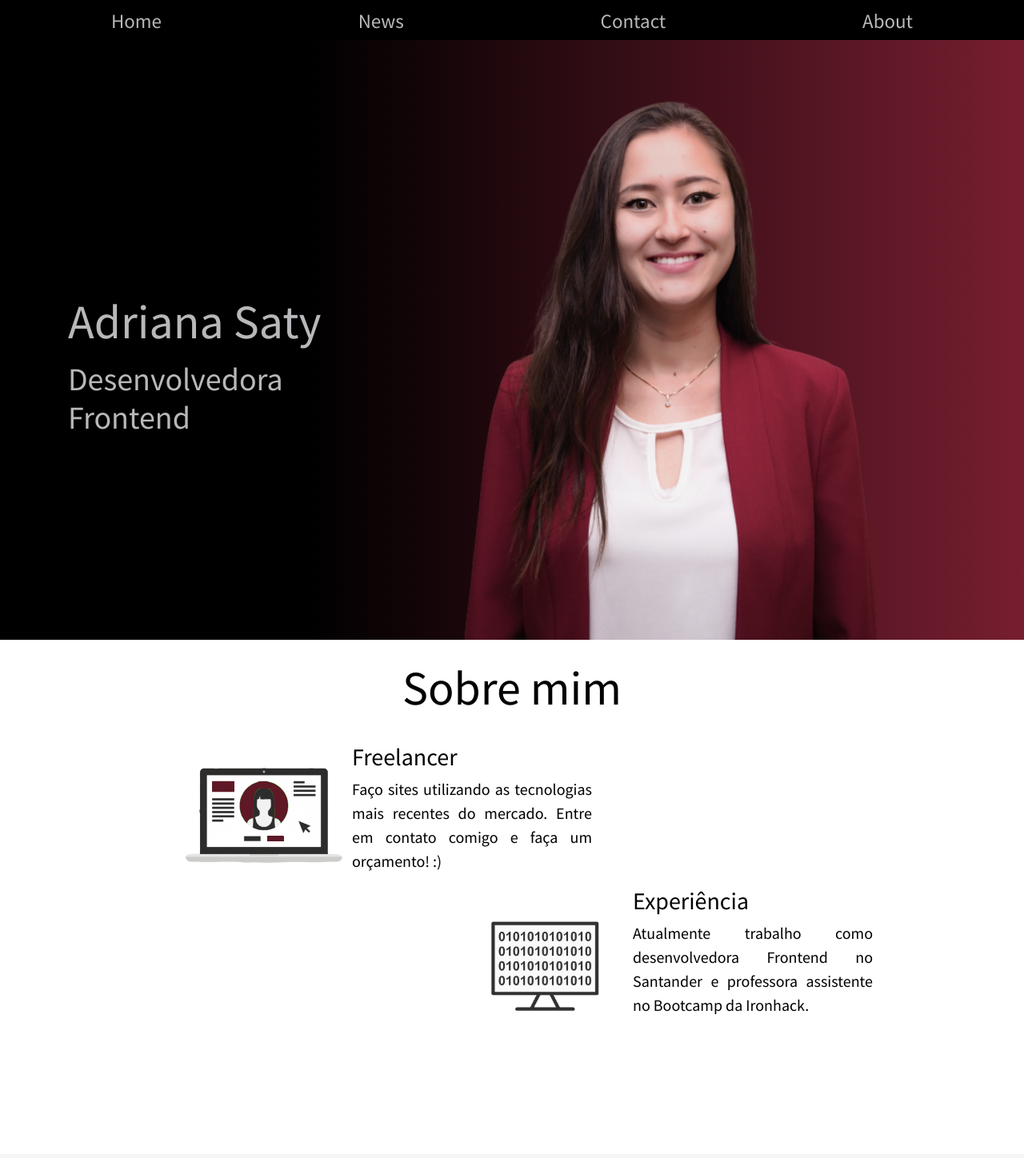
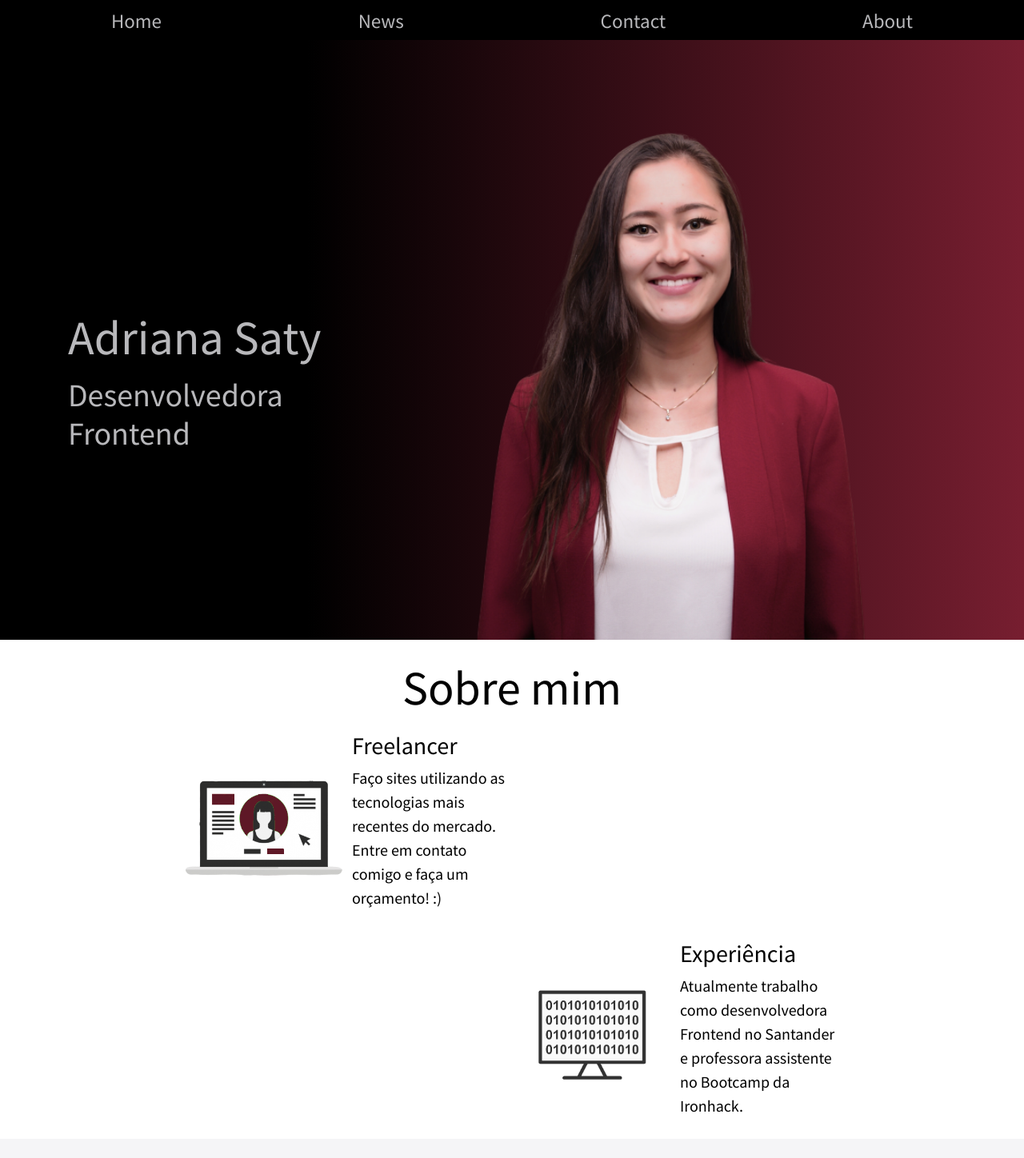
Before and after one commit to AdrianaSaty/AdrianaSaty, a React (Create React App) app: page / in a window 1280 px wide. Shown: the top 1448 px of the page at 80% size. Built offline with nearby package versions, Linux system fonts and the light colour scheme; grey boxes are pictures that could not be loaded.

Commit message:
home and header fix css

```diff
--- a/src/App.css
+++ b/src/App.css
@@ -1,11 +1,13 @@
-* {
+.app {
+  width: 100%;
   margin: 0;
   font-family: 'Source Sans Pro', sans-serif;
   box-sizing: border-box;
 }
 
 h1 {  font-size: 30px; }
-h2 {  font-size: 20px; }
+h2 {  font-size: 21px; }
+h3 { font-size: 20px; }
 
 @media (min-width: 450px) {
     h1 { font-size: 60px; }
--- a/src/App.js
+++ b/src/App.js
@@ -6,7 +6,7 @@ import Home from './components/Pages/Home/Home'
 
 function App() {
   return (
-    <div className="App">
+    <div className="app">
       <Navbar />
       <Home />
 
--- a/src/components/Header/Header.css
+++ b/src/components/Header/Header.css
@@ -7,11 +7,6 @@
   background: linear-gradient(90deg, black 30%, rgb(119, 30, 48));
   color: #b8b8bb;
   text-align: center;
-}
-
-.teste {
-  display: flex;
-  justify-content: space-around;
 }
 
 .txt-header {
@@ -28,7 +23,9 @@
 }
 
 .img-header img {
-  height: 40vh;
+  /* height: 40vh; */
+  width: 100%;
+  height: 100%;
   padding-left: 20px;
 }
 
@@ -47,7 +44,8 @@ p {
   }
 
   .img-header img {
-    height: 85vh;
+    height: 80vh;
+    width: auto;
     margin: 0 auto;
   }
 }
--- a/src/components/Header/Header.js
+++ b/src/components/Header/Header.js
@@ -9,7 +9,7 @@ function Header() {
     return (
         <div className="header">
         <div className="container m-0">
-            <div className="row teste">
+            <div className="row">
                 <div className="col-4 txt-header">
                     <h1 className="pb-1 text-left">
                         Adriana Saty<br />
--- a/src/components/Pages/Home/Home.css
+++ b/src/components/Pages/Home/Home.css
@@ -1,66 +1,46 @@
-.section {
-  height: 55vh;
+.section1 {
   width: 100%;
   background-color: white;
-  padding: 0 40px 0 20px;
   color: black;
 }
 
-.section img {
-  width: 80px;
-  height: 100%;
+.section1 img {
+  width: 90px;
   margin-right: 10px;
 }
 
-.feature1 {
+.feature {
   display: flex;
   align-items: center;
-  margin-bottom: 40px;
-}
-
-.feature2 > div {
-  display: flex;
+  margin: 10px 0;
 }
 
 .feature-txt {
-    text-align: left;
+  text-align: left;
+  width: 100%;
 }
 
 @media (min-width: 450px) {
-  .section {
+  .section1 {
     padding: 0 230px;
-    height: calc(100vh - 157px);
   }
 
-  .section img {
+  .section1 img {
     width: 200px;
-    height: 100%;
     margin-right: 10px;
   }
 
-  .feature1 {
-    justify-content: flex-start;
-    margin-bottom: 0px;
+  .feature {
+    width: 50%;
   }
 
-  .feature1 p {
-    width: 300px;
-  }
-
-  .feature2 {
-    /* margin-bottom: 80px; */
-  }
-
-  .feature2 > div {
-    justify-content: flex-end;
-    width: 105%;
-  }
-
-  .feature2 p {
-    width: 300px;
+  .feature-left  {
   }
 
   .feature-txt {
-    text-align: justify;
+    width: 100%;
+  }
+  .feature-right {
+    flex-direction: row-reverse;
+  }
 }
-}
--- a/src/components/Pages/Home/Home.js
+++ b/src/components/Pages/Home/Home.js
@@ -9,11 +9,11 @@ function Home() {
     return (
         <div className="home">
             <Header />
-            <div className="section">
-                <h1 className="text-center pt-4"> Sobre mim</h1> <br />
-
-                <div className="position-relative">
-                    <div className="feature1">
+            <div className="section1">
+                <h1 className="text-center pt-4"> Sobre mim</h1>
+                <div className="container">
+                    <div className="row d-flex ">
+                            <div className="feature">
                                 <img src={curriculum} alt="curriculum"></img>
                                 <div className="">
                                     <h3>Freelancer</h3>
@@ -23,8 +23,9 @@ function Home() {
                                     </p>
                                 </div>
                             </div>
-                    <div className="feature2">
-                        <div>
+                    </div>
+                        <div className="row feature-right">
+                            <div className="feature">
                                 <img src={computer} alt="computer"></img>
                                 <div className="">
                                     <h3>Experiência</h3>
@@ -36,7 +37,6 @@ function Home() {
                             </div>
                         </div>
                 </div>
-
             </div>
             <Footer />
         </div>
```
Lines whose indentation alone changed are shown as unchanged.
